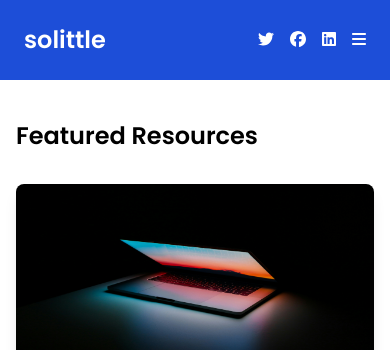
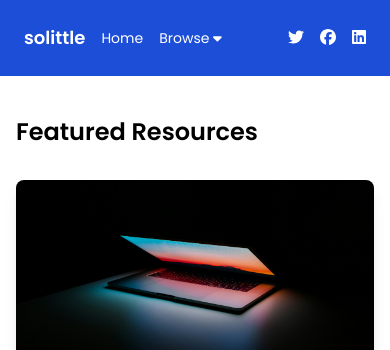
Before and after one commit to elizabeth-agada/so-little, a React (Create React App) app: page / in a window 390 px wide. Shown: the top 350 px of the page. Built offline with nearby package versions, Linux system fonts and the light colour scheme.

Commit message:
fixing the mobile view

```diff
--- a/package.json
+++ b/package.json
@@ -10,6 +10,7 @@
     "@testing-library/jest-dom": "^5.17.0",
     "@testing-library/react": "^13.4.0",
     "@testing-library/user-event": "^13.5.0",
+    "@vitejs/plugin-react": "^4.3.1",
     "react": "^18.3.1",
     "react-dom": "^18.3.1",
     "react-router-dom": "^6.25.1",
--- a/public/index.html
+++ b/public/index.html
@@ -10,8 +10,8 @@
 
     <link rel="icon" href="./img/responsive.jpg" type="image/x-icon">
     <link rel="shortcut icon" href="./img/responsive.jpg" type="image/x-icon">
-
     <link href="https://fonts.googleapis.com/css2?family=Poppins:wght@400;600&display=swap" rel="stylesheet">
+    <link href="https://fonts.googleapis.com/css2?family=Roboto:wght@400;700&display=swap" rel="stylesheet">
 
     <title>solittle</title>
   </head>
--- a/src/components/Header.jsx
+++ b/src/components/Header.jsx
@@ -1,40 +1,35 @@
 import React, { useState } from 'react';
 import { FontAwesomeIcon } from '@fortawesome/react-fontawesome';
 import { faTwitter, faFacebook, faLinkedin } from '@fortawesome/free-brands-svg-icons';
-import { faCaretDown, faBars, faTimes } from '@fortawesome/free-solid-svg-icons';
+import { faCaretDown } from '@fortawesome/free-solid-svg-icons';
 import { Link } from 'react-router-dom';
 
 const Header = () => {
   // State to manage the visibility of the dropdown menu
   const [isOpen, setIsOpen] = useState(false);
-  const [isMenuOpen, setIsMenuOpen] = useState(false);
+
 
   // Toggle the dropdown menu
   const toggleDropdown = () => {
     setIsOpen(!isOpen);
   };
 
-  // Toggle the mobile menu
-  const toggleMenu = () => {
-    setIsMenuOpen(!isMenuOpen);
-  };
-
   const handleMenuItemClick = () => {
     setIsOpen(false);
-    setIsMenuOpen(false);
+
   };
 
   return (
     <header className="text-white font-sans">
       <div className="px-6 md:px-32 items-center p-6 bg-blue-700 flex justify-between">
         <div className="flex items-center space-x-4">
-          <Link to="/" className="text-2xl font-bold">solittle</Link>
-          <nav className="hidden md:flex space-x-4">
-            <Link to="/" className="hover:underline">Home</Link>
+          <Link to="/" className="text-lg md:text-2xl font-bold">solittle</Link>
+          <nav className="flex space-x-4">
+            <Link to="/" className="text-sm md:text-base hover:underline">Home</Link>
             <div className="relative">
               <button
                 onClick={toggleDropdown}
-                className="flex items-center focus:outline-none hover:underline"
+                className="flex items-center focus:outline-none hover:underline text-sm md:text-base"
               >
                 Browse <FontAwesomeIcon icon={faCaretDown} className={`ml-1 transition-transform ${isOpen ? "rotate-180" : ""}`} />
               </button>
@@ -42,7 +37,7 @@ const Header = () => {
           </nav>
         </div>
         <div className="flex items-center space-x-4">
-          <input type="text" placeholder="Search..." className="hidden md:block px-2 py-1 rounded" />
+          <input type="text" placeholder="Search..." className="hidden md:block px-2 py-1 rounded text-black" />
           <a href="https://twitter.com" target="_blank" rel="noopener noreferrer">
             <FontAwesomeIcon icon={faTwitter} className="hover:text-blue-400" />
           </a>
@@ -52,47 +47,21 @@ const Header = () => {
           <a href="https://linkedin.com/" target="_blank" rel="noopener noreferrer">
             <FontAwesomeIcon icon={faLinkedin} className="hover:text-blue-400" />
           </a>
-          <button
-            onClick={toggleMenu}
-            className="block md:hidden focus:outline-none"
-          >
-            <FontAwesomeIcon icon={isMenuOpen ? faTimes : faBars} />
-          </button>
+
         </div>
       </div>
 
-      {/* Mobile Menu */}
-      {isMenuOpen && (
-        <div className="md:hidden bg-blue-800 text-white p-4">
-          <nav className="space-y-2">
-            <Link to="/" className="block hover:underline">Home</Link>
-            <button
-              onClick={toggleDropdown}
-              className="flex items-center focus:outline-none hover:underline w-full text-left"
-            >
-              Browse <FontAwesomeIcon icon={faCaretDown} className={`ml-1 transition-transform ${isOpen ? "rotate-180" : ""}`} />
-            </button>
-            {isOpen && (
-              <div className="pl-4 space-y-2">
-                <Link to="/category/css" className="block hover:underline" onClick={handleMenuItemClick}>CSS</Link>
-                <Link to="/category/grid" className="block hover:underline" onClick={handleMenuItemClick}>Grid</Link>
-                <Link to="/category/flexbox" className="block hover:underline" onClick={handleMenuItemClick}>Flex box</Link>
-                <Link to="/category/design" className="block hover:underline" onClick={handleMenuItemClick}>Design</Link>
-              </div>
-            )}
-          </nav>
-        </div>
-      )}
+
 
       {/* Dropdown Menu for Desktop */}
       <div
-        className={`hidden md:block overflow-hidden transition-all duration-300 ease-in-out ${isOpen ? "h-auto" : "h-0"}`}
+        className={` overflow-hidden transition-all duration-300 ease-in-out ${isOpen ? "h-auto" : "h-0"}`}
       >
         <div className="bg-gray-800 text-white p-4 space-y-2 shadow-lg">
           <div className="max-w-7xl mx-auto grid grid-cols-12 gap-4">
             <div className="col-span-4 space-y-5">
-              <h3 className="font-bold mb-2">Content by Category</h3>
-              <ul className="flex items-center gap-1 flex-wrap">
+              <h3 className="font-bold mb-2 text-sm md:text-base">Content by Category</h3>
+              <ul className="flex items-center gap-1 flex-wrap text-xs md:text-base">
                 <li><Link to="/category/css" className="block hover:bg-slate-500 bg-black p-2" onClick={handleMenuItemClick}>CSS</Link></li>
                 <li><Link to="/category/grid" className="block hover:bg-slate-500 bg-black p-2" onClick={handleMenuItemClick}>Grid</Link></li>
                 <li><Link to="/category/flexbox" className="block hover:bg-slate-500 bg-black p-2" onClick={handleMenuItemClick}>Flex box</Link></li>
@@ -100,15 +69,15 @@ const Header = () => {
               </ul>
             </div>
             <div className="col-span-4 space-y-5">
-              <h3 className="font-bold mb-2">Resources by Application</h3>
-              <ul className="flex items-center gap-1 flex-wrap">
+              <h3 className="font-bold mb-2 text-xs md:text-base">Resources by Application</h3>
+              <ul className="flex items-center gap-1 flex-wrap text-xs md:text-base">
                 <li><Link to="/resources/after-effects" className="block hover:bg-slate-500 bg-black p-2" onClick={handleMenuItemClick}>After Effects Templates</Link></li>
                 <li><Link to="/resources/bootstrap-page" className="block hover:bg-slate-500 bg-black p-2" onClick={handleMenuItemClick}>Bootstrap Templates</Link></li>
               </ul>
             </div>
             <div className="col-span-4 space-y-5">
-              <h3 className="font-bold mb-2">Others</h3>
-              <ul className="flex items-center gap-1 flex-wrap">
+              <h3 className="font-bold mb-2 text-xs md:text-base">Others</h3>
+              <ul className="flex items-center gap-1 flex-wrap text-xs md:text-base">
                 <li><Link to="/others/web3-page" className="block hover:bg-slate-500  bg-black p-2" onClick={handleMenuItemClick}>Web3</Link></li>
                 <li><Link to="/others/faces-of-techies" className="block hover:bg-slate-500  bg-black p-2" onClick={handleMenuItemClick}>Faces for Techies</Link></li>
                 <li><Link to="/others/fintech" className="block hover:bg-slate-500  bg-black p-2" onClick={handleMenuItemClick}>Fintech</Link></li>
--- a/tailwind.config.js
+++ b/tailwind.config.js
@@ -1,5 +1,5 @@
 module.exports = {
-  purge: ['./src/**/*.{js,jsx,ts,tsx}', './public/index.html'],
+  content: ['./src/**/*.{js,jsx,ts,tsx}', './public/index.html'],
   theme: {
     extend: {
       fontFamily: {
```
Also changed, not shown: src/tailwind.css, 1 other file (tests, documents, lock files or other folders).
